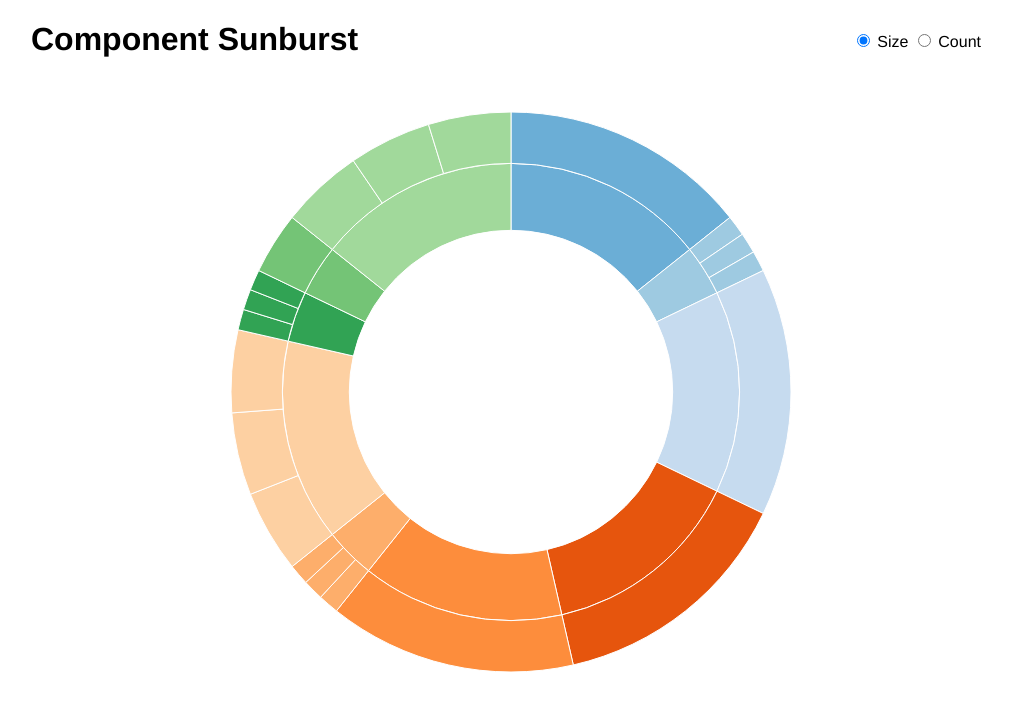
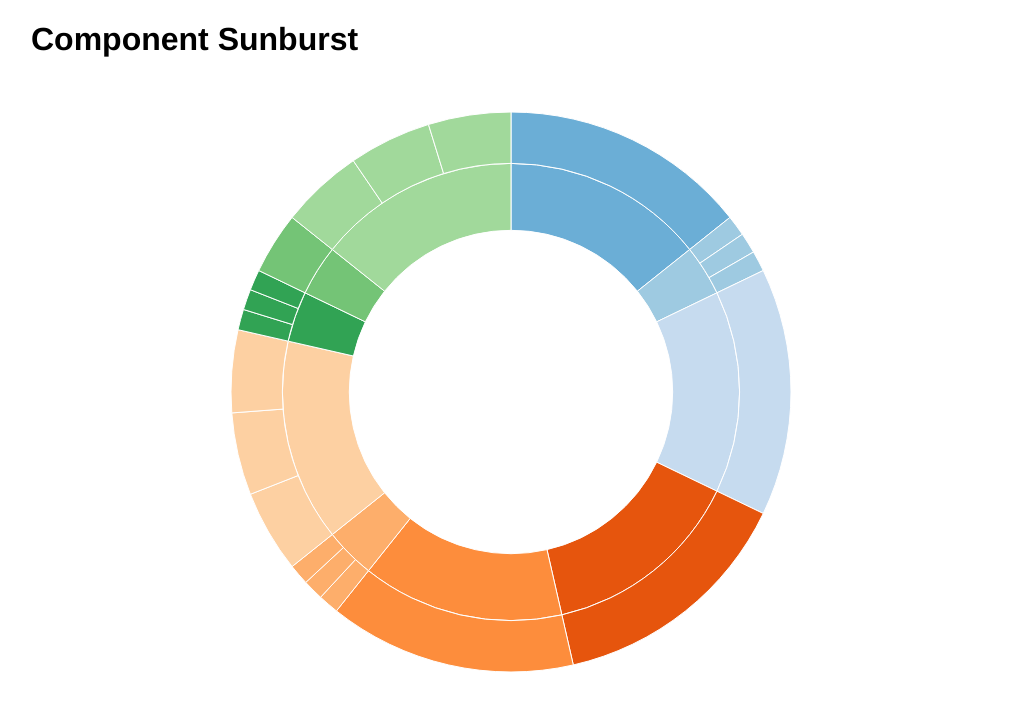
Before and after one commit to mcclurmc/BuildingFeedback, a plain HTML site: page components.html in a window 1280 px wide. Shown: the whole page, without its empty margins (129-1141 px from the left). Drawn offline with Linux system fonts and the light colour scheme.

Commit message:
Remove size/count switch in components.html
Signed-off-by: Mike McClurg <mike.mcclurg@gmail.com>

```diff
--- a/components.html
+++ b/components.html
@@ -7,17 +7,19 @@
     <script type="text/javascript" src="js/d3.v3.js"></script>
     <script type="text/javascript" src="js/jquery-2.0.2.js"></script>
 
-    <link rel="stylesheet" type="text/css" href="css/components.css">
+    <link rel="stylesheet" type="text/css" href="css/components.css" />
   </head>
 
   <body>
 
     <h1>Component Sunburst</h1>
 
+    <!--
     <form>
       <label><input type="radio" name="mode" value="size" checked> Size</label>
       <label><input type="radio" name="mode" value="count"> Count</label>
     </form>
+    -->
 
     <script type="text/javascript" src="js/components.js"></script>
 
```
